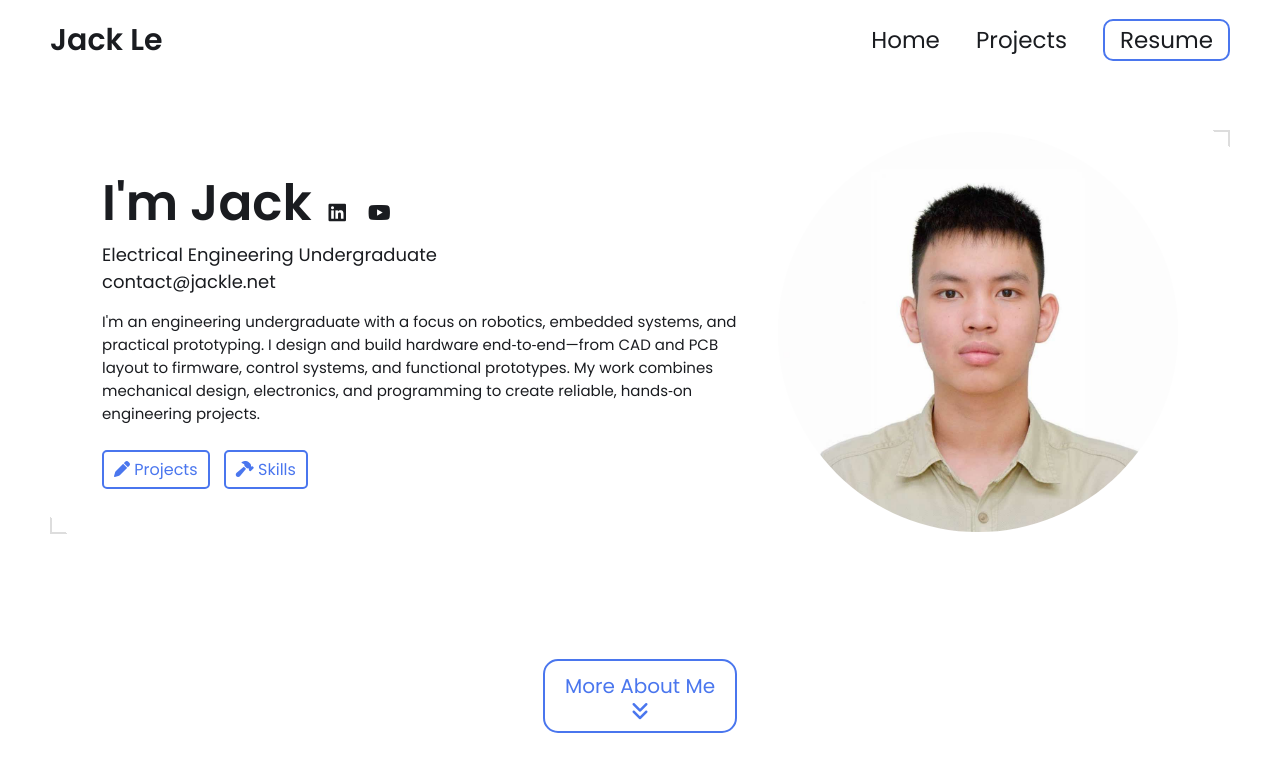
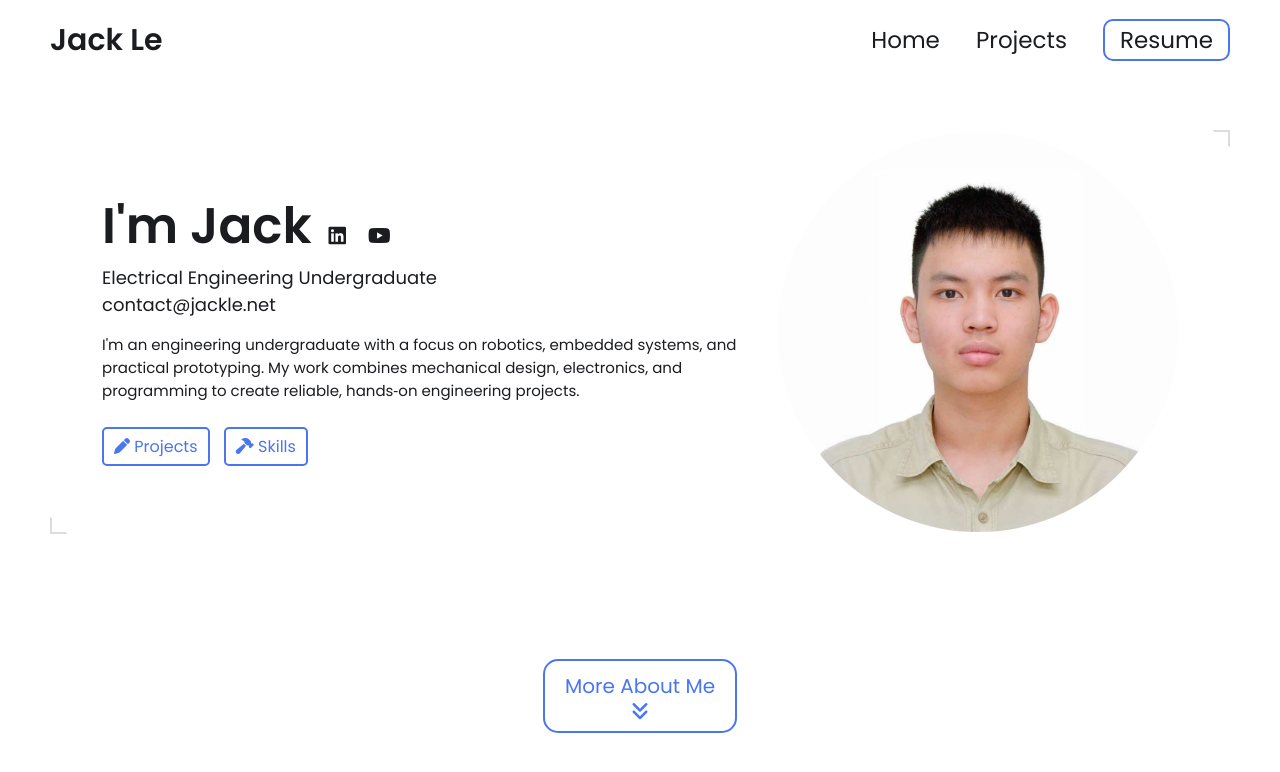
Before and after one commit to JL262626/jacklerobotics.com, a Jekyll site: the page built from index.html, in a window 1280 px wide and 900 px high. Shown: the top 772 px of the window. Built offline with Jekyll 4.4.1, drawn with Linux system fonts in a browser that asks for light colours; part of the change alters nothing that is shown.

Commit message:
Update _config.yml

```diff
--- a/_config.yml
+++ b/_config.yml
@@ -15,7 +15,7 @@ title: Jack Le's Portfolio # This is what shows up in the tab of the browser
 name: Jack Le
 headline: Electrical Engineering Undergraduate <br/>contact@jackle.net
 description: >- # dont remove this line. this will ignore all new lines until the next section
-  I'm an engineering undergraduate with a focus on robotics, embedded systems, and practical prototyping. I design and build hardware end‑to‑end—from CAD and PCB layout to firmware, control systems, and functional prototypes. My work combines mechanical design, electronics, and programming to create reliable, hands‑on engineering projects.
+  I'm an engineering undergraduate with a focus on robotics, embedded systems, and practical prototyping. My work combines mechanical design, electronics, and programming to create reliable, hands‑on engineering projects.
 
 
 # Place your profile image in /assets/images/profile-image/folder and edit the file name
@@ -24,7 +24,7 @@ profile_image: ./assets/images/profile-image/face.jpeg
 
 # Link your resume
 # You can place your resume in assets/resume/{resume.pdf or add external link such as pdf saved in google drive
-resume-url: https://drive.google.com/file/d/13Z3duVzh-gguPU5r03oJVEE6rV9rd3DS/view?usp=sharing # or /assets/resume/resume.pdf
+resume-url: /assets/resume/Resume - Jack Le.pdf
 
 
 # Set up external links - this will show up as small icons next to your name.
```
